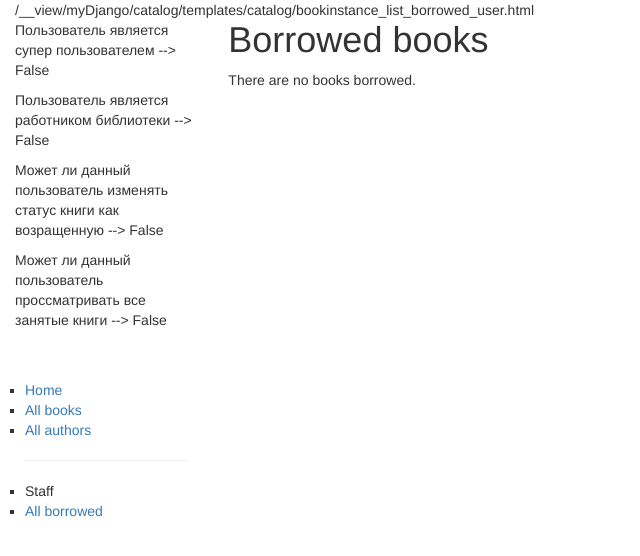
After one commit to AntonStef/DjangoServer, a Django app: template myDjango/catalog/templates/catalog/bookinstance_list_borrowed_user.html in a window 1280 px wide. The commit adds this page. Shown: the top 556 px of the page, without its empty margins (0-640 px from the left). Run offline with Django 3.2, Linux system fonts and the light colour scheme; the template is opened without the code that fills it, so the values that code supplies are empty; some libraries are stand-ins or nearby versions.

Commit message:
updated view, modified and added templates

```diff
--- a/myDjango/catalog/templates/base_generic.html
+++ b/myDjango/catalog/templates/base_generic.html
@@ -1,4 +1,6 @@
 {% load static %}
+{% load customtags%}
+
 <!DOCTYPE html>
 <html lang="en">
 <head>
@@ -20,17 +22,44 @@
 
     <div class="row">
       <div class="col-sm-2">
+      {{ request.path }}
+      <br>
+
+       {% for user_group in user.groups.all%}
+          <p style="font-size: 22px; font-weight: bold">Группы в которые входит пользователь {{user_group}}</p>
+       {% endfor %}
+
+       <p>Пользователь является супер пользователем --> {{user.is_superuser}}</p>
+
+       <p>Пользователь является работником библиотеки --> {{user.is_staff}}</p>
+
+      <p>Может ли данный пользователь изменять статус книги как возращенную
+           --> {{ perms.catalog.can_mark_returned }}</p>
+
+      <p>Может ли данный пользователь проссматривать все занятые книги
+           --> {{ perms.catalog.can_check_all_borrowed_books }}</p>
+
       {% block sidebar %}
       <ul class="sidebar-nav">
           {% if user.is_authenticated %}
           <li>User: {{ user.get_username }}</li>
+
+            {% if not user|has_group:'Librarian' and not user.is_superuser %}
+              <li><a href="{% url 'my-borrowed' %}">My Borrowed</a></li>
+            {% endif %}
           <li><a href="{% url 'logout'%}?next={{request.path}}">Logout</a></li>
+<!--          <li><a href="{% url 'login'%}?next={{request.path}}">Login</a></li>-->
+          {% endif %}
+          <br>
           <li><a href="{% url 'index' %}">Home</a></li>
           <li><a href="{% url 'books' %}">All books</a></li>
           <li><a href="{% url 'authors' %}">All authors</a></li>
-          {% else %}
-          <li><a href="{% url 'login'%}?next={{request.path}}">Login</a></li>
-          {% endif %}
+
+          <hr>
+          <li>Staff</li>
+          <li><a href="{% url 'all-borrowed' %}">All borrowed</a></li>
+
+
       </ul>
      {% endblock %}
       </div>
--- /dev/null
+++ b/myDjango/catalog/templates/catalog/bookinstance_list_borrowed_user.html
@@ -0,0 +1,20 @@
+{% extends "base_generic.html" %}
+
+{% block content %}
+    <h1>Borrowed books</h1>
+
+    {% if bookinstance_list %}
+    <ul>
+
+      {% for bookinst in bookinstance_list %}
+      <li class="{% if bookinst.is_overdue %}text-danger{% endif %}">
+      <!-- можно указывать что pk primary key что id -->
+        <a href="{% url 'book-detail' bookinst.book.pk %}">{{bookinst.book.title}}</a> ({{ bookinst.due_back }})
+      </li>
+      {% endfor %}
+    </ul>
+
+    {% else %}
+      <p>There are no books borrowed.</p>
+    {% endif %}
+{% endblock %}
--- a/myDjango/catalog/urls.py
+++ b/myDjango/catalog/urls.py
@@ -9,4 +9,6 @@ urlpatterns = [
     url(r'^book/(?P<pk>\d+)$', views.BookDetailView.as_view(), name='book-detail'),
     url(r'^authors/$', views.AuthorListView.as_view(), name='authors'),
     url(r'^author/(?P<pk>\d+)$', views.AuthorDetailView.as_view(), name='author-detail'),
+    url(r'^mybooks/$', views.LoanedBooksByUserListView.as_view(), name='my-borrowed'),
+    url(r'^allborrowed/$', views.AllLoanedBooksForLibrarianView.as_view(), name='all-borrowed')
 ]
--- a/myDjango/templates/registration/login.html
+++ b/myDjango/templates/registration/login.html
@@ -1,7 +1,5 @@
 {% extends "base_generic.html" %}
 
-{% block sidebar %}
-{% endblock %}
 
 {% block content %}
 
```
Also changed, not shown: myDjango/catalog/templates/catalog/bookinstance_all_list_borrowed.html (added, +20 -0 lines), myDjango/catalog/views.py (+58 -2 lines).
